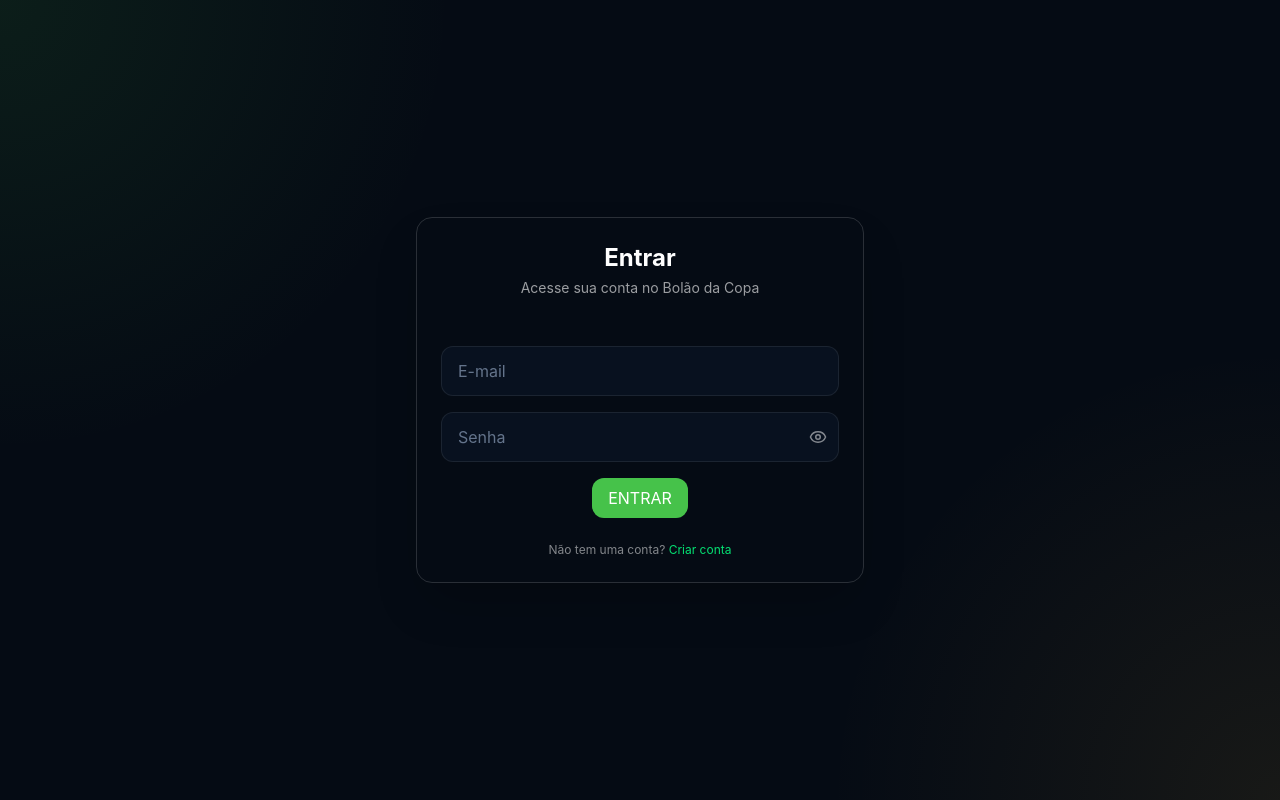
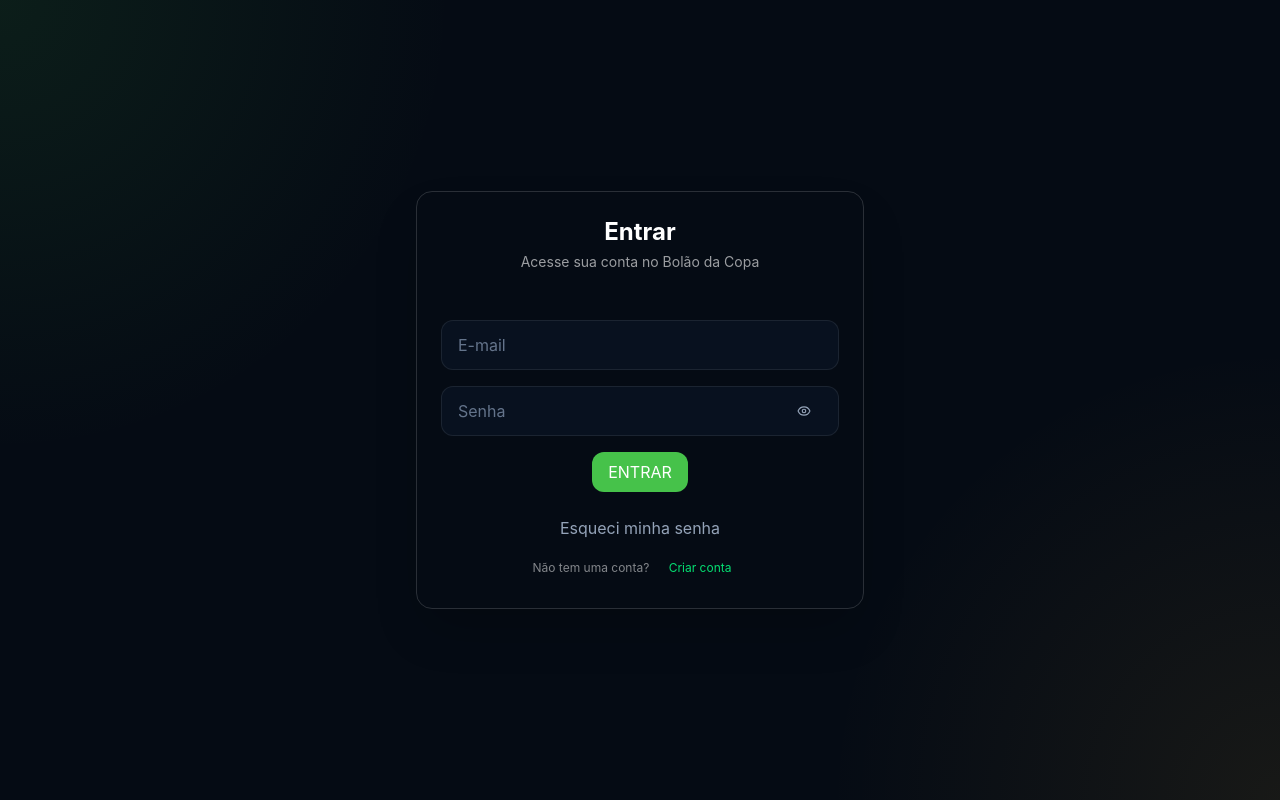
Before and after one commit to lpspalma/best-choice-app, a React (Vite) app in the folder frontend/: page /login in a window 1280 px wide. Built offline with nearby package versions, Linux system fonts and the light colour scheme.

Commit message:
css fixes

```diff
--- a/frontend/src/components/ui/Input.tsx
+++ b/frontend/src/components/ui/Input.tsx
@@ -2,6 +2,7 @@ import { useState } from "react";
 import type { InputHTMLAttributes } from "react";
 import { Eye, EyeOff } from "lucide-react";
 import { theme } from "../../styles/theme";
+import { Button } from "./Button";
 
 type InputProps = InputHTMLAttributes<HTMLInputElement> & {
   showPasswordToggle?: boolean;
@@ -30,14 +31,15 @@ export function Input({
       />
 
       {isPasswordField && (
-        <button
+        <Button
           type="button"
           onClick={() => setShowPassword((current) => !current)}
-          className="absolute right-3 top-1/2 -translate-y-1/2 cursor-pointer text-white/50 hover:text-white"
+          className="absolute right-3 top-1/2 -translate-y-1/2 cursor-pointer"
+          variant="ghost"
           aria-label={showPassword ? "Ocultar senha" : "Mostrar senha"}
         >
-          {showPassword ? <EyeOff size={18} /> : <Eye size={18} />}
-        </button>
+          {showPassword ? <EyeOff size={14} /> : <Eye size={14} />}
+        </Button>
       )}
     </div>
   );
--- a/frontend/src/pages/Login.tsx
+++ b/frontend/src/pages/Login.tsx
@@ -59,16 +59,28 @@ export function Login() {
         </div>
       </form>
 
-      <p className="mt-6 text-center text-xs text-white/50">
-        Não tem uma conta?{" "}
-        <button
+      <div className="mt-4 flex flex-col items-center gap-1">
+        <Button
           type="button"
-          onClick={() => navigate("/register")}
-          className="cursor-pointer text-green-400 hover:text-green-300"
+          variant="ghost"
+          onClick={() => navigate("/forgot-password")}
+          className="text-xs"
         >
-          Criar conta
-        </button>
-      </p>
+          Esqueci minha senha
+        </Button>
+
+        <p className="text-center text-xs text-white/50">
+          Não tem uma conta?{" "}
+          <Button
+            variant="ghost"
+            type="button"
+            onClick={() => navigate("/register")}
+            className="cursor-pointer text-green-400 hover:text-green-300"
+          >
+            Criar conta
+          </Button>
+        </p>
+      </div>
     </AuthCard>
   );
 }
--- a/frontend/src/pages/Register.tsx
+++ b/frontend/src/pages/Register.tsx
@@ -84,16 +84,18 @@ export function Register() {
         </div>
       </form>
 
-      <p className="mt-6 text-center text-xs text-white/50">
-        Já tem uma conta?{" "}
-        <button
+      <div className="mt-4 w-full text-center">
+        <span className="text-xs text-white/50">Já tem uma conta? </span>
+
+        <Button
           type="button"
+          variant="ghost"
           onClick={() => navigate("/login")}
-          className="cursor-pointer text-green-400 hover:text-green-300"
+          className="inline-flex p-0 text-xs text-green-400 hover:text-green-300"
         >
           Entrar
-        </button>
-      </p>
+        </Button>
+      </div>
     </AuthCard>
   );
 }
```
